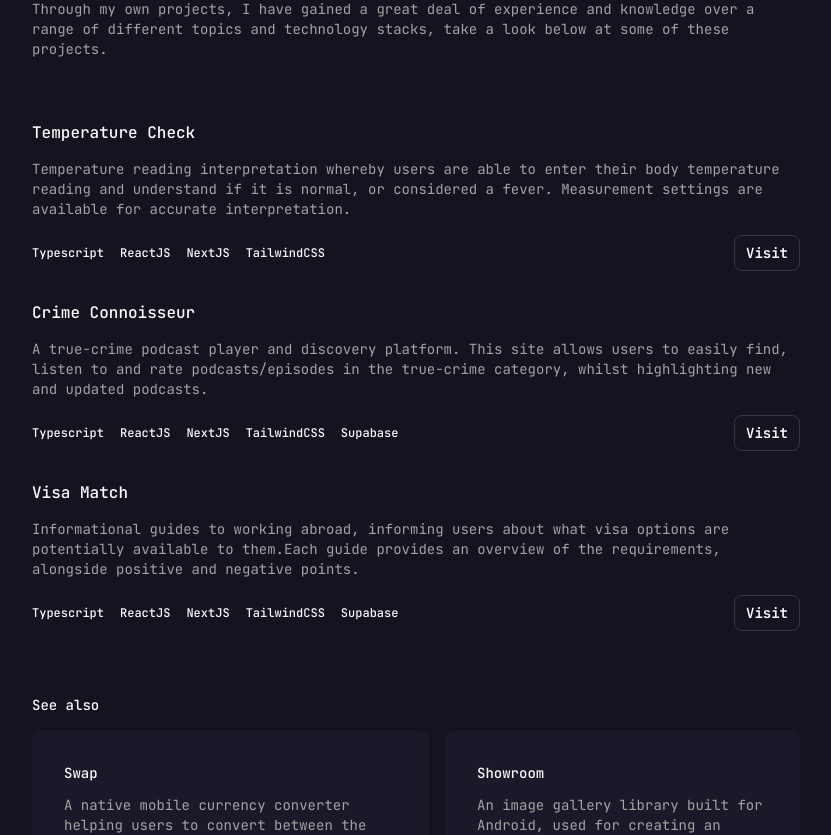
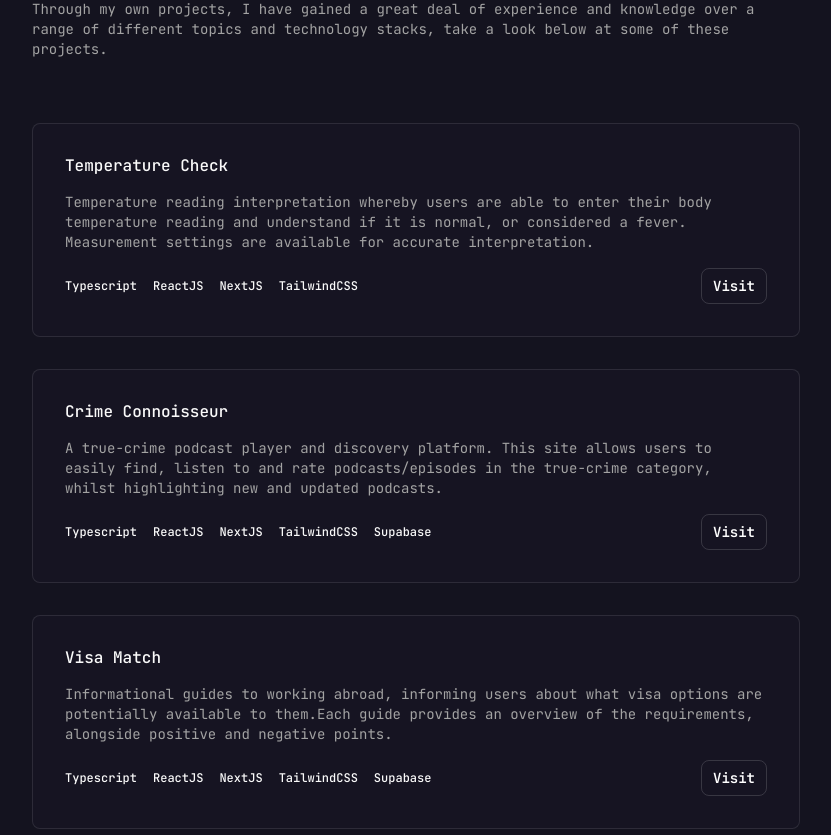
Before and after one commit to maxhves/hvesser-lewis-consulting-site, a Next.js app: page / in a window 1280 px wide. Shown: the part 2840-3675 px from the top of the page, without its empty margins (224-1055 px from the left). Built offline with nearby package versions, Linux system fonts and the light colour scheme; no server answers.

Commit message:
Added background and border to PrimaryProject component.

```diff
--- a/src/app/home/components/projects/primary-projects-list.tsx
+++ b/src/app/home/components/projects/primary-projects-list.tsx
@@ -18,7 +18,7 @@ export function PrimaryProjectsList({className, children}: { className?: string,
 
 export function PrimaryProjectListItem({children}: { children: React.ReactNode }) {
   return (
-    <div className="space-y-4">
+    <div className="bg-lavender-900/25 border border-neutral-50/10 p-8 rounded-lg space-y-4">
       {children}
     </div>
   )
--- a/src/app/home/components/projects/secondary-projects-list.tsx
+++ b/src/app/home/components/projects/secondary-projects-list.tsx
@@ -18,7 +18,7 @@ export function SecondaryProjectsList({className, children}: { className?: strin
 
 export function SecondaryProjectListItem({children}: { children: React.ReactNode }) {
   return (
-    <div className="bg-lavender-800/25 p-8 rounded-lg">
+    <div className="bg-lavender-900 p-8 rounded-lg">
       {children}
     </div>
   )
```
